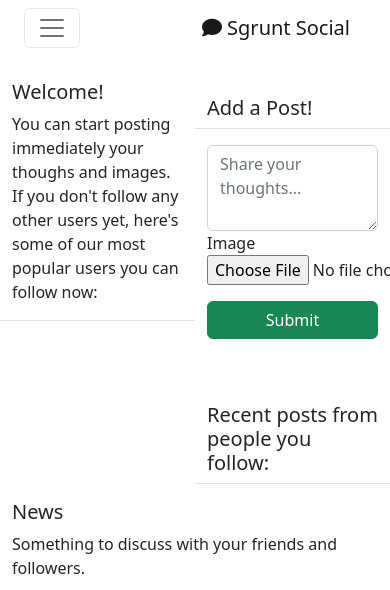
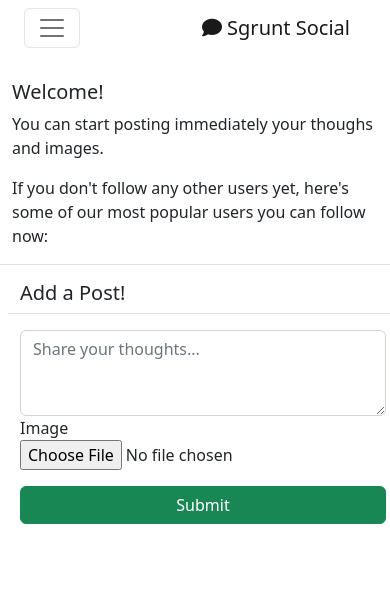
Before and after one commit to alessandracosta8/Sgrunt-Social-Full-Stack-Django-project, a Django app: page /core/ in a window 390 px wide; the page is wider, and only the part inside the window is pictured. Shown: the top 590 px of that part. Run offline with Django 4.2, Linux system fonts and the light colour scheme; the visitor is signed in with stand-in values (Sample User, id 1); data comes from the database, SQL or seed files in the repository; data that the repository does not hold is empty; some libraries are stand-ins or nearby versions.

Commit message:
post list columns style update

```diff
--- a/core/templates/core/post_list.html
+++ b/core/templates/core/post_list.html
@@ -7,15 +7,20 @@
 
         <!-- Left side column -->
         <!-- ---------------------------- -->
-        <div class="col">
+        <div class="col-sm">
             <!-- Welcome message -->
             <div class="row">
                 <div class="border-bottom">
                     <h5>Welcome!</h5>
                     <p>
                         You can start posting immediately your thoughs and images.
+                    </p>
+                    <p>
                         If you don't follow any other users yet, here's some of our most popular users you can follow
                         now:
+                    </p>
+                    <p>
+                        <a href="https://sgrunt-social.herokuapp.com/core/profile/1"></a>
                     </p>
                 </div>
             </div>
@@ -24,7 +29,7 @@
 
         <!-- Center column with post list -->
         <!-- ---------------------------- -->
-        <div class="col-6">
+        <div class="col-sm-6 mx-2">
             <!-- Post form Title -->
             <div class="row justify-content-center mt-3">
                 <div class="border-bottom">
@@ -107,7 +112,7 @@
 
         <!-- Right side column -->
         <!-- ---------------------------- -->
-        <div class="col">
+        <div class="col-sm">
             <!-- Welcome message -->
             <div class="row">
                 <div class="border-bottom">
```
